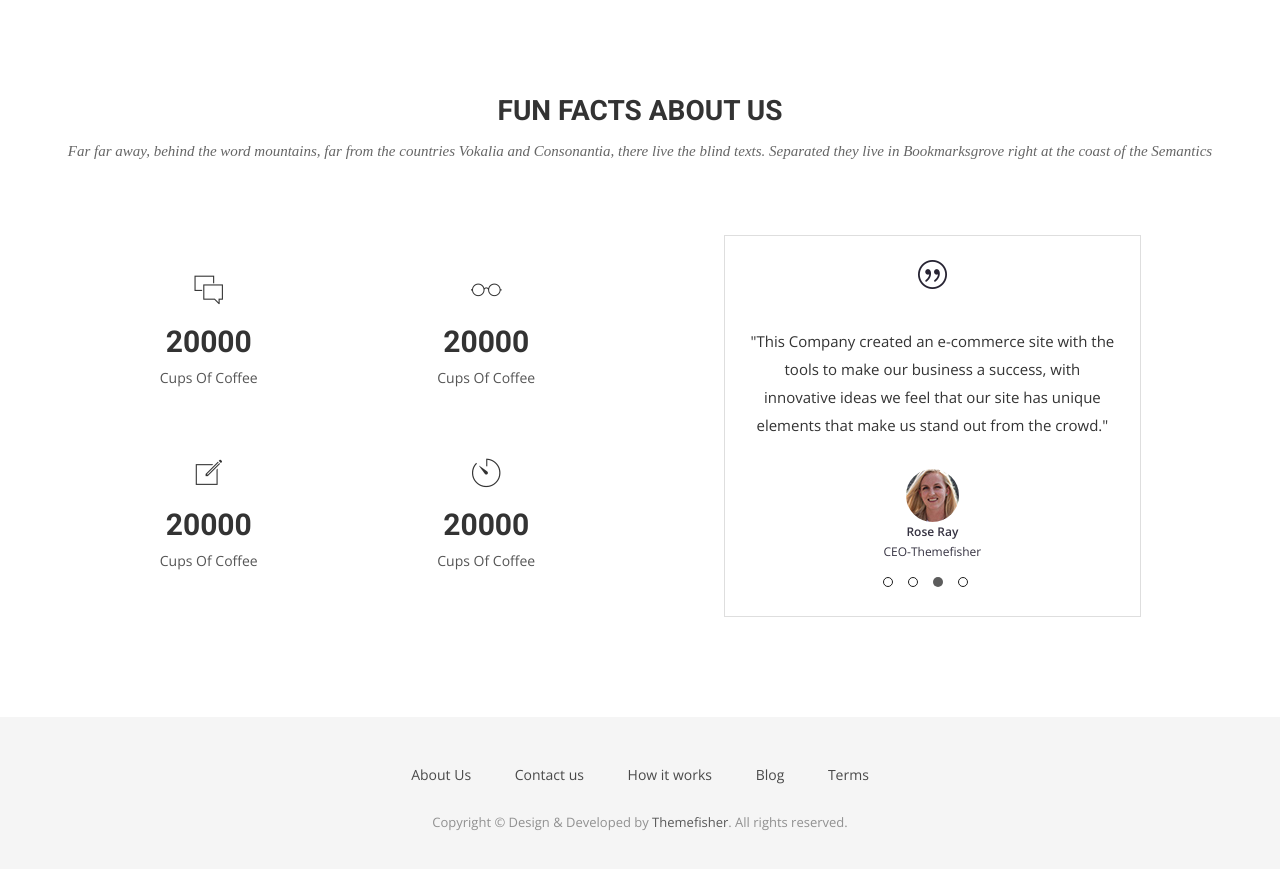
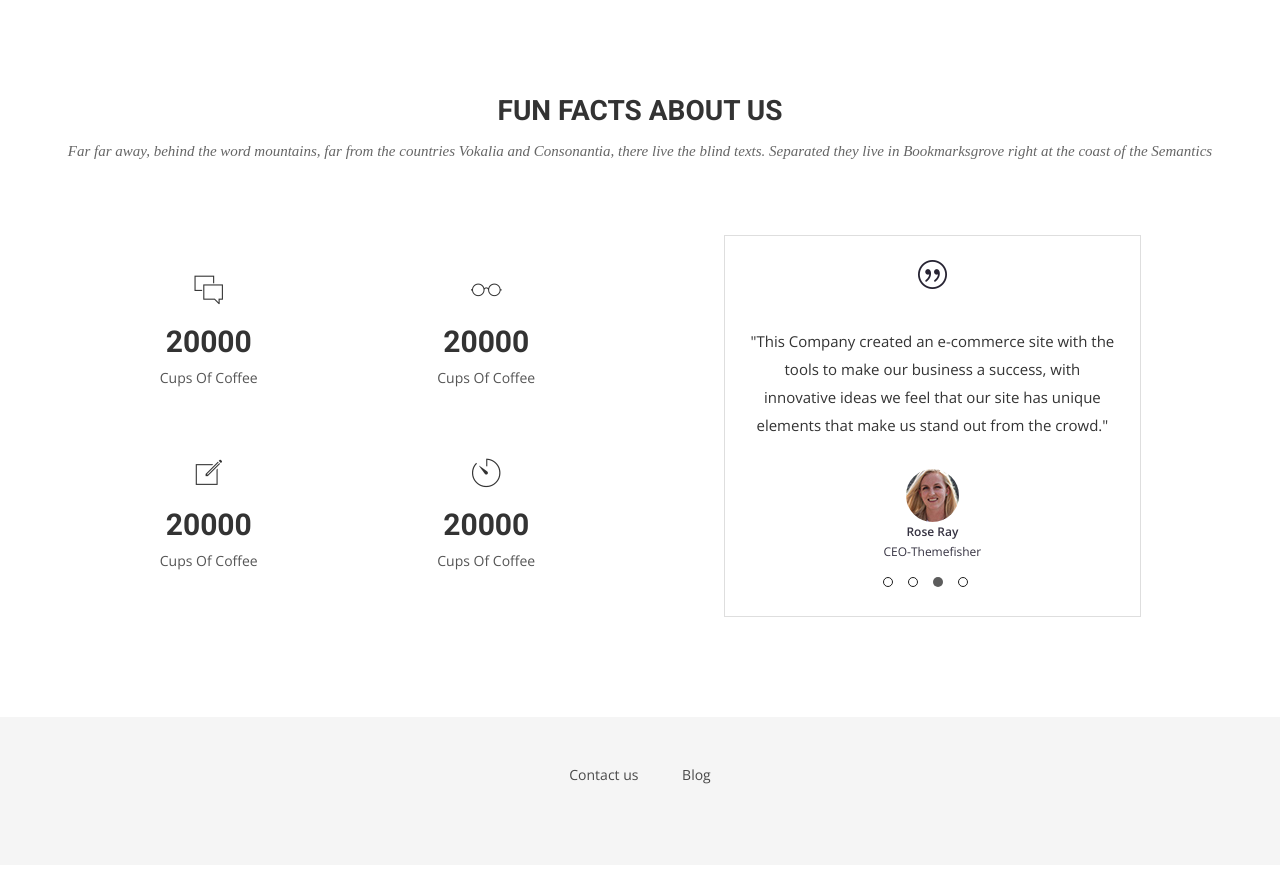
Before and after one commit to DaedaGroup/company-website, a Jekyll site: the page built from index.html, in a window 1280 px wide and 900 px high, scrolled down 3235 px. Shown: the top 869 px of the window. Built offline with Jekyll 4.4.1, drawn with Linux system fonts in a browser that asks for light colours; nearby versions of some CDN libraries; some web fonts are replaced.

Commit message:
clean-up

```diff
--- a/_includes/footer.html
+++ b/_includes/footer.html
@@ -5,14 +5,10 @@
       <div class="col-md-12">
         <div class="footer-manu">
           <ul>
-            <li><a href="#">About Us</a></li>
             <li><a href="{{ site.baseurl }}/contact">Contact us</a></li>
-            <li><a href="#">How it works</a></li>
             <li><a href="{{ site.baseurl }}/blog">Blog</a></li>
-            <li><a href="#">Terms</a></li>
           </ul>
         </div>
-        <p>Copyright &copy; Design &amp; Developed by <a href="http://www.themefisher.com">Themefisher</a>. All rights reserved.</p>
       </div>
     </div>
   </div>
--- a/_includes/header.html
+++ b/_includes/header.html
@@ -14,7 +14,7 @@
             <span class="icon-bar"></span>
             <span class="icon-bar"></span>
             </button>
-            <a class="navbar-brand" href="index.html">
+            <a class="navbar-brand" href="{{ site.baseurl }}/">
               <img src="{{ site.baseurl }}/img/logo.png" alt="Logo">
             </a>
           </div>
--- a/index.html
+++ b/index.html
@@ -1,6 +1,6 @@
 ---
 layout: page
-title: Daeda Group
+title: Welcome to Daeda Group
 permalink: /
 ---
 
```
Also changed, not shown: other parts of _includes/header.html (+0 -1 lines).
